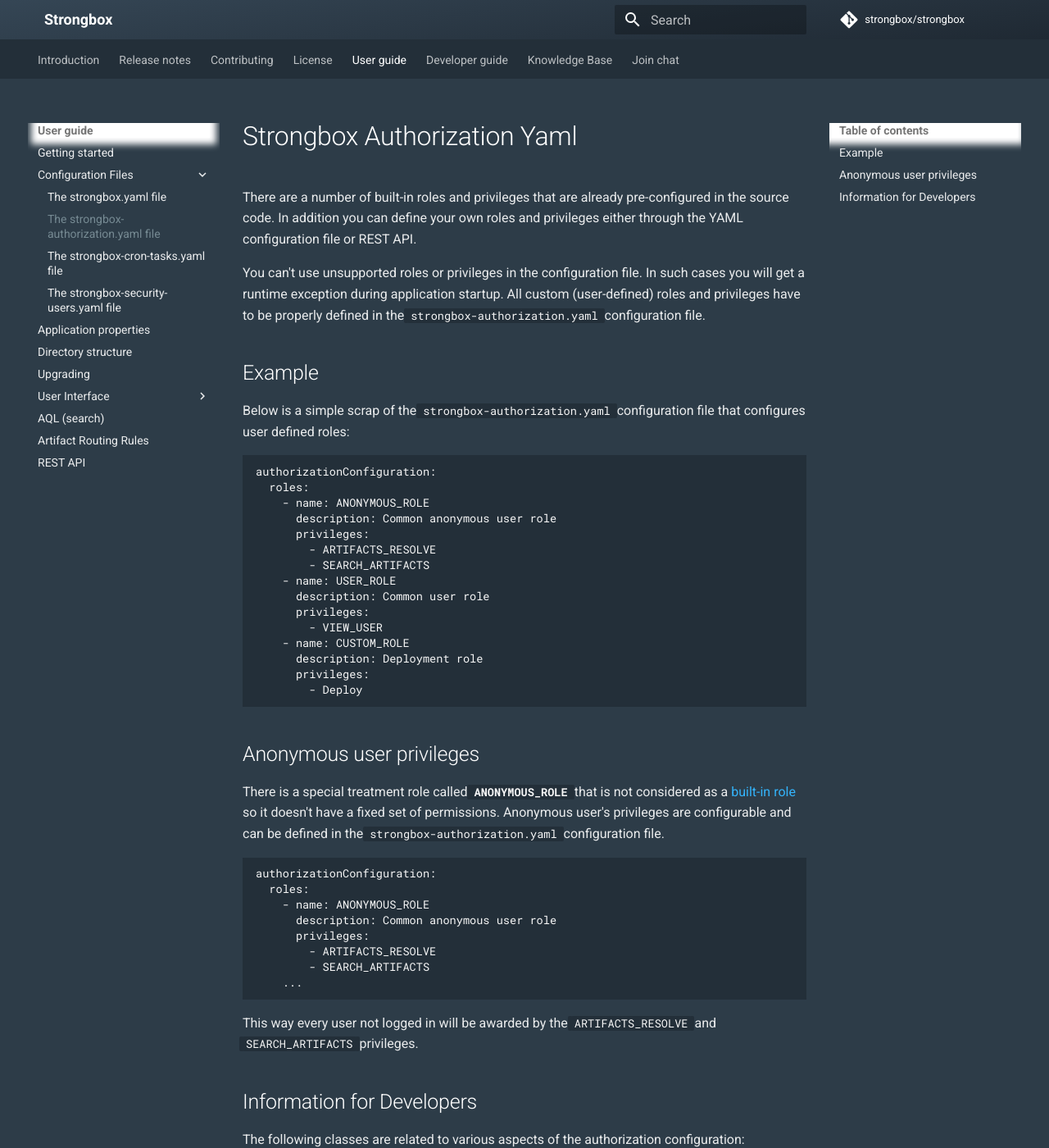
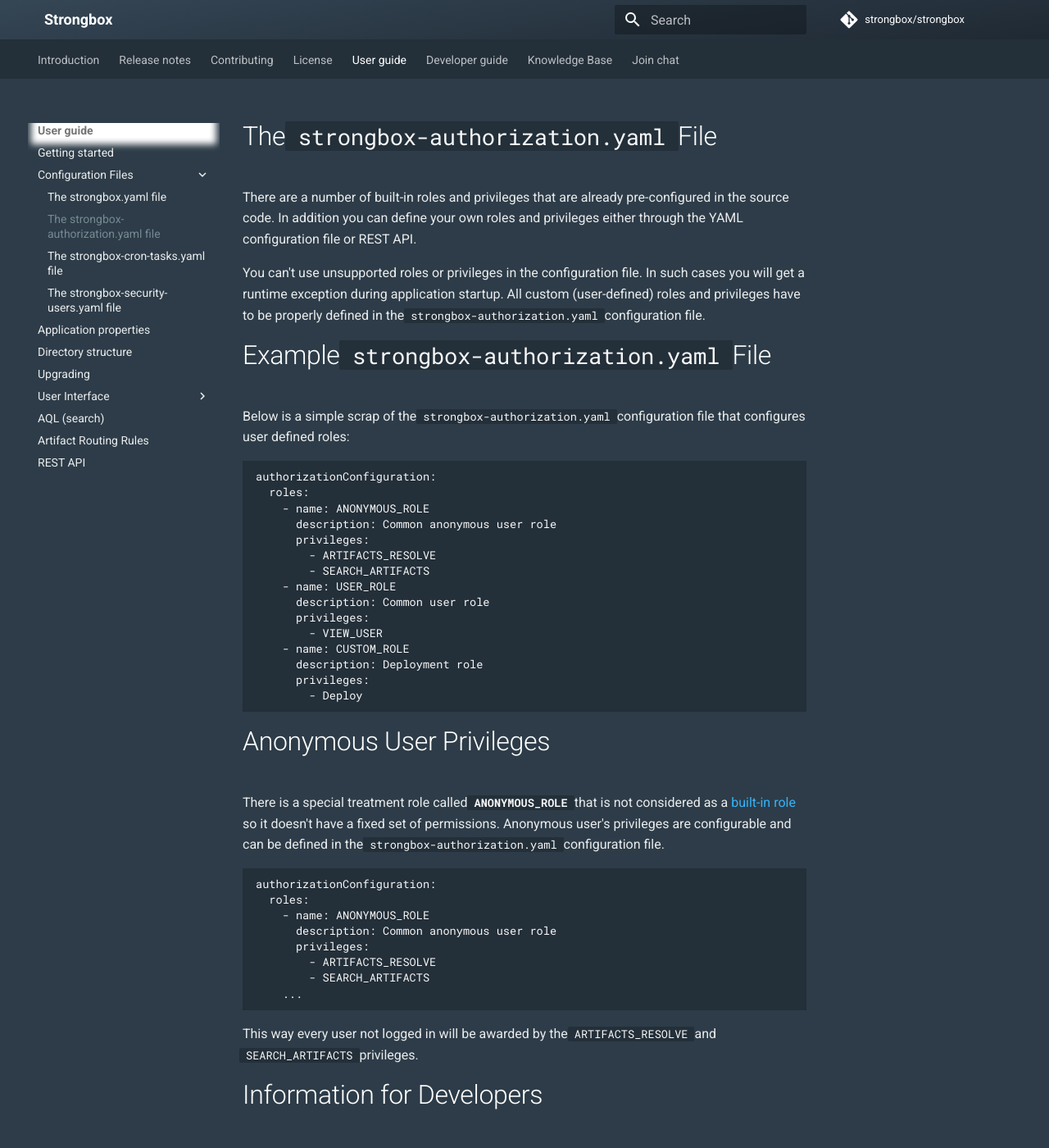
Before and after one commit to strongbox/strongbox-docs, an MkDocs documentation site: the page built from docs/user-guide/configuration-files/strongbox-authorization-yaml.md, in a window 1280 px wide and 1400 px high. Shown: the whole window at 82% size. Built offline with MkDocs 1.6.1 and Material for MkDocs 9.7.7, drawn with Linux system fonts in a browser that asks for light colours; comment, search, counter and statistics services are not loaded.

Commit message:
Update strongbox-authorization-yaml.md

```diff
--- a/docs/user-guide/configuration-files/strongbox-authorization-yaml.md
+++ b/docs/user-guide/configuration-files/strongbox-authorization-yaml.md
@@ -1,10 +1,10 @@
-# Strongbox Authorization Yaml
+# The `strongbox-authorization.yaml` File
 
 There are a number of built-in roles and privileges that are already pre-configured in the source code. In addition you can define your own roles and privileges either through the YAML configuration file or REST API.
 
 You can't use unsupported roles or privileges in the configuration file. In such cases you will get a runtime exception during application startup. All custom (user-defined) roles and privileges have to be properly defined in the `strongbox-authorization.yaml` configuration file.
 
-## Example
+# Example `strongbox-authorization.yaml` File
 
 Below is a simple scrap of the `strongbox-authorization.yaml` configuration file that configures user defined roles:
 
@@ -24,7 +24,7 @@
           privileges:
             - Deploy
 
-## Anonymous user privileges
+# Anonymous User Privileges
 
 There is a special treatment role called **`ANONYMOUS_ROLE`** that is not considered as a [built-in role](http://TODO_link_to_roles) so it doesn't have a fixed set of permissions. Anonymous user's privileges are configurable and can be defined in the `strongbox-authorization.yaml` configuration file.
 
@@ -39,7 +39,7 @@
 
 This way every user not logged in will be awarded by the `ARTIFACTS_RESOLVE` and `SEARCH_ARTIFACTS` privileges.
 
-## Information for Developers
+# Information for Developers
 
 The following classes are related to various aspects of the authorization configuration:
 
```
